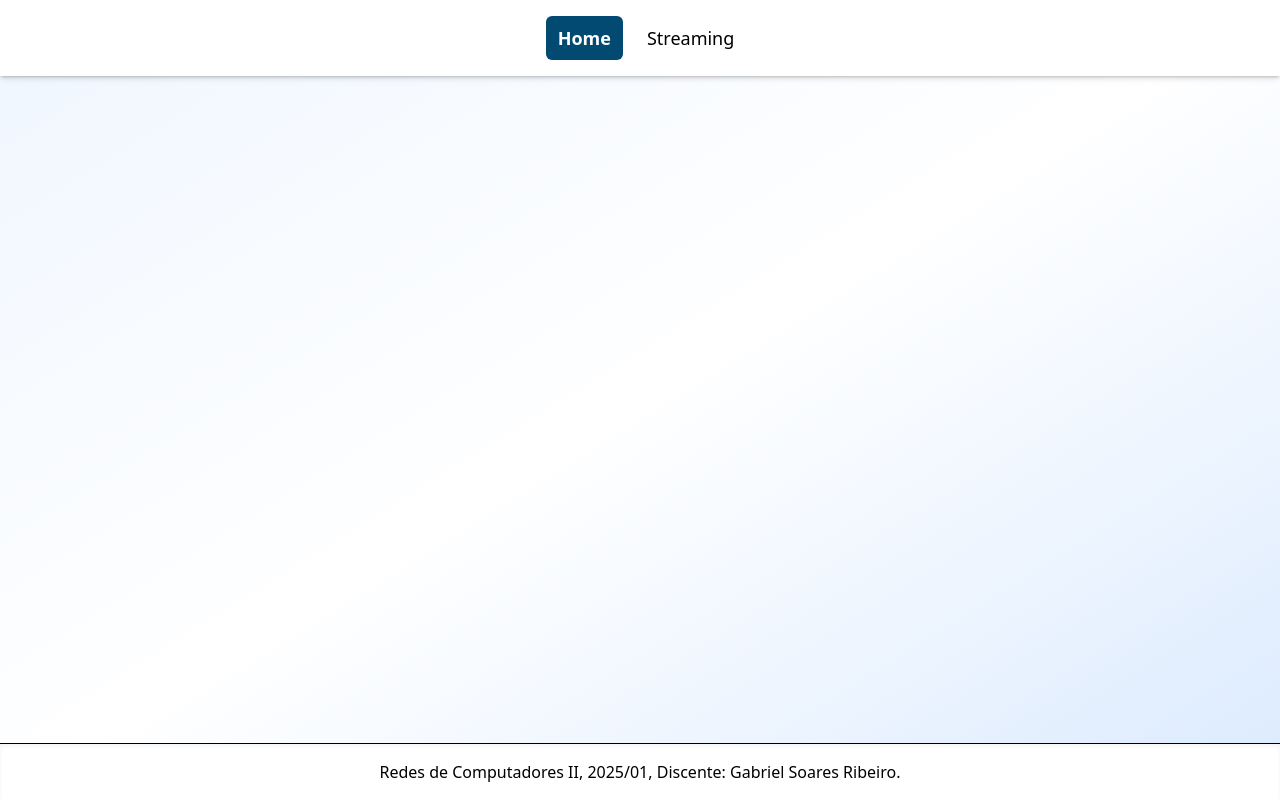
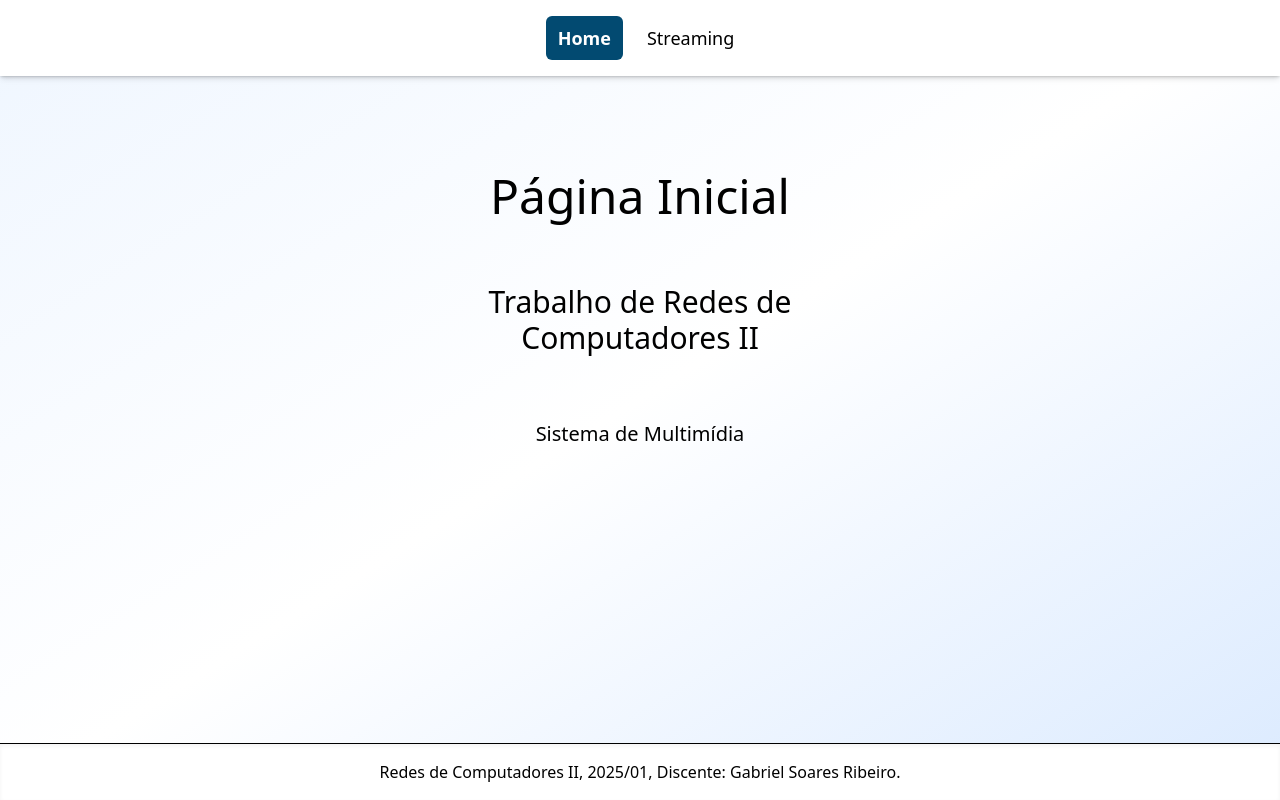
Before and after one commit to gabriel-soares-coding/redesii-projeto-final-streaming-multimidia, a React (Vite) app in the folder frontend/: page / in a window 1280 px wide. Built offline with nearby package versions, Linux system fonts and the light colour scheme.

Commit message:
Add tailwindcss classes to stylizing

```diff
--- a/frontend/src/pages/Home.tsx
+++ b/frontend/src/pages/Home.tsx
@@ -1,7 +1,10 @@
 function Home() {
   return (
-    <>
-    </>
+    <div className="flex flex-col items-center justify-center gap-6 py-10">
+      <h1 className="text-5xl text-center px-6 py-6 rounded-2xl w-md max-w-4xl mb-3">Página Inicial</h1>
+      <p className="text-3xl text-center px-1 py-1 rounded-2xl w-md max-w-7xl mb-3">Trabalho de Redes de Computadores II</p>
+      <p className="text-xl text-center px-6 py-6 rounded-2xl w-md max-w-7xl mb-3">Sistema de Multimídia<dialog></dialog></p>
+    </div>
   );
 }
 
```
